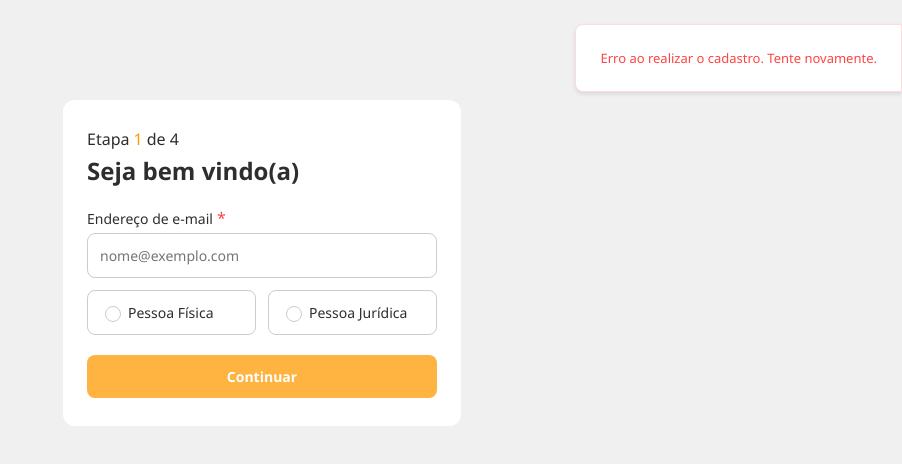
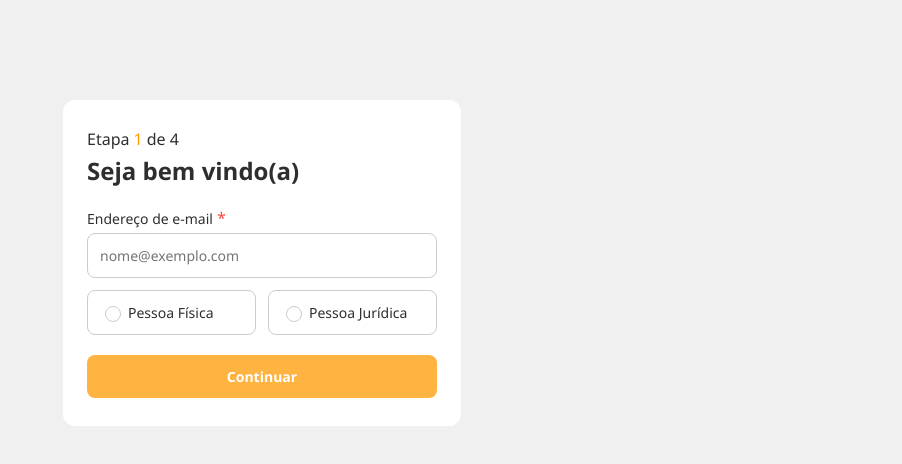
Before and after one commit to johnn1sbo3s/mercado-bitcoin-case, a Vue app: page / in a window 1280 px wide. Shown: the top 464 px of the page, without its empty margins (378-1280 px from the left). Built offline with nearby package versions, Linux system fonts and the light colour scheme.

Commit message:
corrige inicialização das variáveis do toastalert

```diff
--- a/src/js/features/pages/RegisterPage.vue
+++ b/src/js/features/pages/RegisterPage.vue
@@ -78,8 +78,8 @@ const form = ref({});
 const currentStep = ref(0);
 const canAdvance = ref(false);
 const showErrorMessage = ref(false);
-const showToastAlert = ref(true);
-const toastAlertType = ref('error');
+const showToastAlert = ref(false);
+const toastAlertType = ref('');
 
 const advanceButtonText = computed(() => {
   return currentStep.value === steps.value.length - 1 ? 'Cadastrar' : 'Continuar';
```
